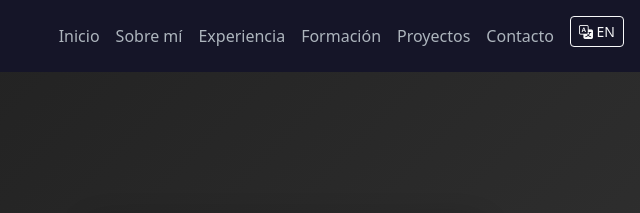
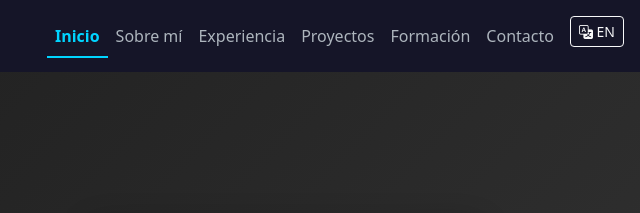
Before and after one commit to rgarciademarina/curriculum-web, a website with bundled scripts: page index.html in a window 1280 px wide. Shown: the top 213 px of the page, 640-1280 px from the left. Built offline with nearby package versions, Linux system fonts and the light colour scheme; animation ran at ten frames a second.

Commit message:
chore - move experience

```diff
--- a/css/styles.css
+++ b/css/styles.css
@@ -65,6 +65,28 @@ html, body {
 .navbar-nav .nav-link:hover,
 .navbar-nav .nav-link.active {
     color: var(--light-text);
+}
+
+.navbar-nav .nav-link.active {
+    color: var(--accent-color) !important;
+    font-weight: 600;
+    position: relative;
+}
+
+.navbar-nav .nav-link.active::after {
+    content: '';
+    position: absolute;
+    bottom: -2px;
+    left: 0;
+    width: 100%;
+    height: 2px;
+    background: var(--accent-color);
+    animation: underline 0.3s ease forwards;
+}
+
+@keyframes underline {
+    from { width: 0 }
+    to { width: 100% }
 }
 
 @media (max-width: 768px) {
@@ -1442,7 +1464,7 @@ textarea.form-control {
     }
 
     .timeline-company {
-        font-size: 1rem;
+        font-size: 0.9rem;
     }
 
     .timeline-description {
--- a/index.html
+++ b/index.html
@@ -42,8 +42,8 @@
                     <li class="nav-item"><a class="nav-link" href="#home" data-i18n="nav.home">Inicio</a></li>
                     <li class="nav-item"><a class="nav-link" href="#about" data-i18n="nav.about">Sobre Mí</a></li>
                     <li class="nav-item"><a class="nav-link" href="#experience" data-i18n="nav.experience">Experiencia</a></li>
+                    <li class="nav-item"><a class="nav-link" href="#featured" data-i18n="nav.featured">Proyectos</a></li>
                     <li class="nav-item"><a class="nav-link" href="#education" data-i18n="nav.education">Formación</a></li>
-                    <li class="nav-item"><a class="nav-link" href="#featured" data-i18n="nav.featured">Proyectos</a></li>
                     <li class="nav-item"><a class="nav-link" href="#contact" data-i18n="nav.contact">Contacto</a></li>
                     <li class="nav-item ms-2">
                         <div class="language-selector">
@@ -559,10 +559,13 @@
                 </div>
             </div>
         </div>
+    </section>
 
-            <!-- Featured Project -->
-            <div id="featured" class="featured-project mt-5" data-aos="fade-up">
-                <h3 class="text-center mb-4" data-i18n="featured.title">Proyecto Destacado</h3>
+    <!-- Featured Project Section -->
+    <section id="featured" class="section">
+        <div class="container">
+            <div class="featured-project mt-5" data-aos="fade-up">
+                <h2 class="text-center mb-4" data-i18n="featured.title">Proyecto Destacado</h2>
                 <div class="row align-items-center">
                     <div class="col-md-6">
                         <div class="project-video">
@@ -608,6 +611,8 @@
                     </div>
                 </div>
             </div>
+        </div>
+    </section>
 
     <!-- Skills Overview -->
     <div class="skills-overview mt-5">
--- a/js/main.js
+++ b/js/main.js
@@ -56,24 +56,39 @@ document.addEventListener('DOMContentLoaded', () => {
     });
 
     // Active navigation highlight
-    const observerNav = new IntersectionObserver((entries) => {
-        entries.forEach(entry => {
-            if (entry.isIntersecting) {
-                navLinks.forEach(link => link.classList.remove('active'));
-                const id = entry.target.getAttribute('id');
-                const correspondingLink = document.querySelector(`a[href="#${id}"]`);
-                if (correspondingLink) {
-                    correspondingLink.classList.add('active');
-                }
+    function updateActiveNav() {
+        const navbarHeight = navbar.offsetHeight;
+        const scrollPosition = window.scrollY + navbarHeight;
+        let currentSection = null;
+        let smallestHeight = Infinity;
+
+        sections.forEach(section => {
+            const sectionTop = section.offsetTop;
+            const sectionHeight = section.offsetHeight;
+
+            // Check if we're within this section's bounds
+            if (scrollPosition >= sectionTop &&
+                scrollPosition < sectionTop + sectionHeight &&
+                sectionHeight < smallestHeight) {
+                currentSection = section;
+                smallestHeight = sectionHeight;
             }
         });
-    }, {
-        threshold: 0.5
-    });
 
-    sections.forEach(section => {
-        observerNav.observe(section);
-    });
+        if (currentSection) {
+            const id = currentSection.getAttribute('id');
+            navLinks.forEach(link => {
+                link.classList.remove('active');
+                if (link.getAttribute('href') === `#${id}`) {
+                    link.classList.add('active');
+                }
+            });
+        }
+    }
+
+    // Ejecutar al cargar y al scroll
+    window.addEventListener('scroll', updateActiveNav);
+    window.addEventListener('load', updateActiveNav);
 
     // Modal functionality
     const modal = document.querySelector('.modal');
```
Lines whose indentation alone changed are shown as unchanged.
